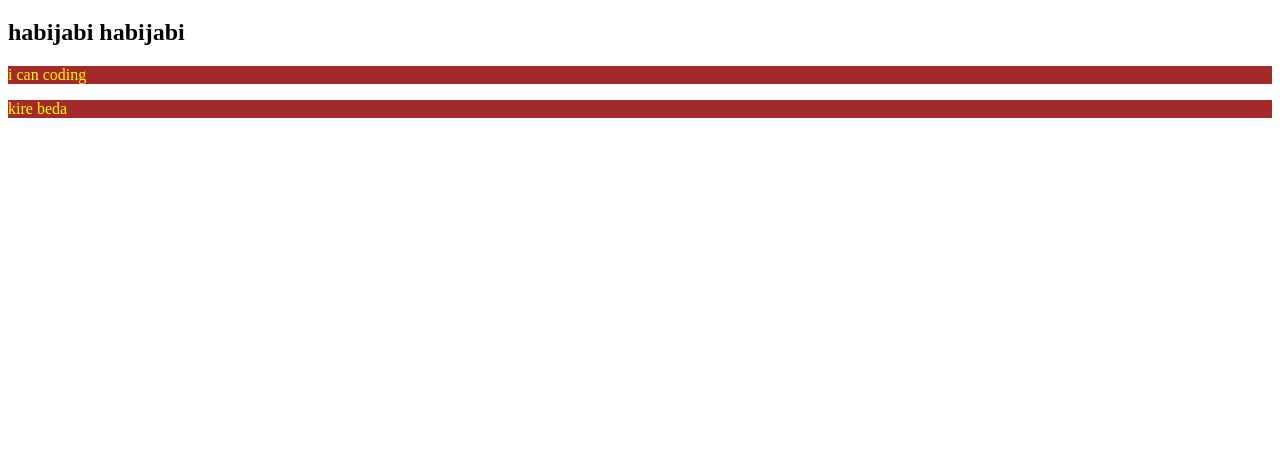
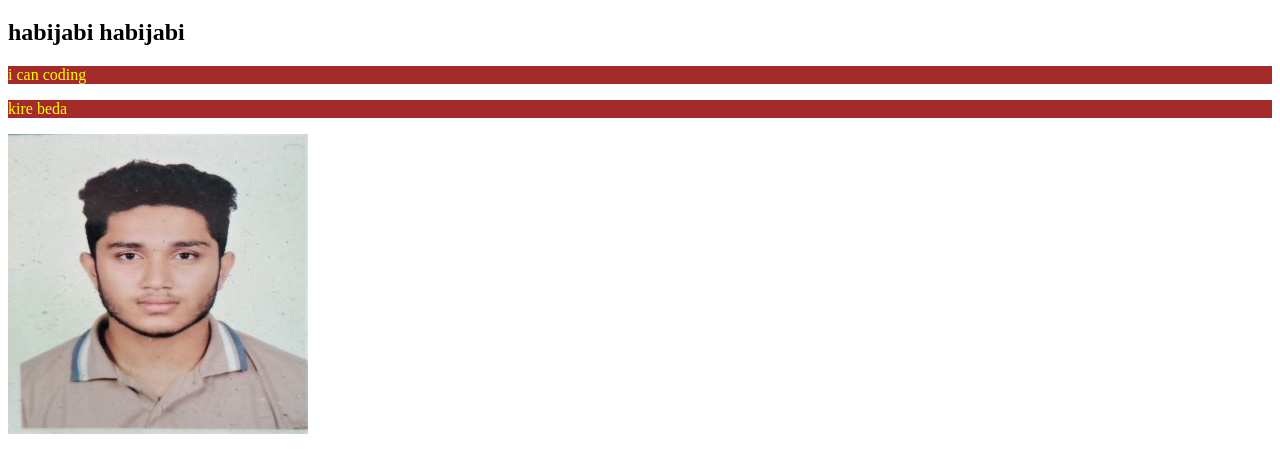
Before and after one commit to SharanMajumder/my-first-repo, a plain HTML site: page index.html in a window 1280 px wide. Shown: the part 61-534 px from the top of the page. Drawn offline with Linux system fonts and the light colour scheme.

Commit message:
added sharan

```diff
--- a/index.html
+++ b/index.html
@@ -11,5 +11,6 @@
     <h2>habijabi habijabi</h2>
     <P>i can coding</P>
     <p>kire beda</p>
+    <img src="sharan 2.jpg" alt="">
 </body>
 </html>
```
Also changed, not shown: sharan 2.jpg (added).
